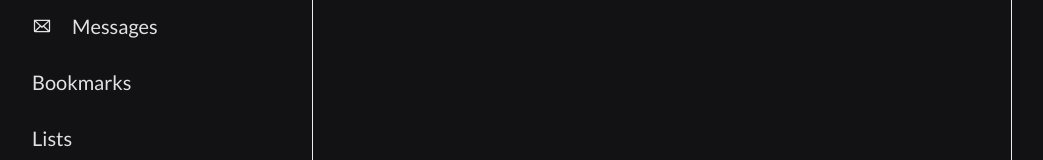
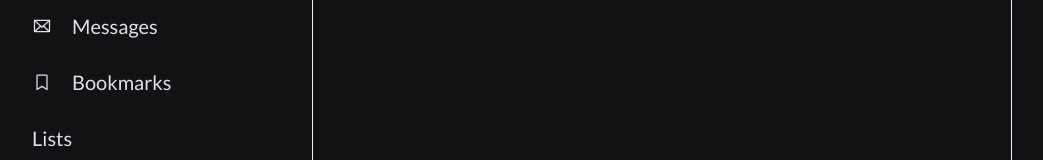
Before and after one commit to AlexMarquesAlves/ui-twitter, a Next.js app: page / in a window 1280 px wide. Shown: the part 242-402 px from the top of the page, without its empty margins (128-1171 px from the left). Built offline with nearby package versions, Linux system fonts and the light colour scheme.

Commit message:
feat: added new bookmarkSimple icon from phosphor-react

```diff
--- a/src/templates/Home/index.tsx
+++ b/src/templates/Home/index.tsx
@@ -1,7 +1,8 @@
 /* eslint-disable @next/next/no-img-element */
 import Head from 'next/head'
 import {
-  Bell, Envelope, Hash,
+  Bell,
+  BookmarkSimple, Envelope, Hash,
   House
 } from 'phosphor-react'
 import { Content, Layout, MainNavigation, NewTweet, Sidebar } from './styles'
@@ -32,7 +33,7 @@ function Home() {
               <Envelope /> Messages
             </a>
             <a href="">
-              Bookmarks
+              <BookmarkSimple /> Bookmarks
             </a>
             <a href="">
               Lists
```
